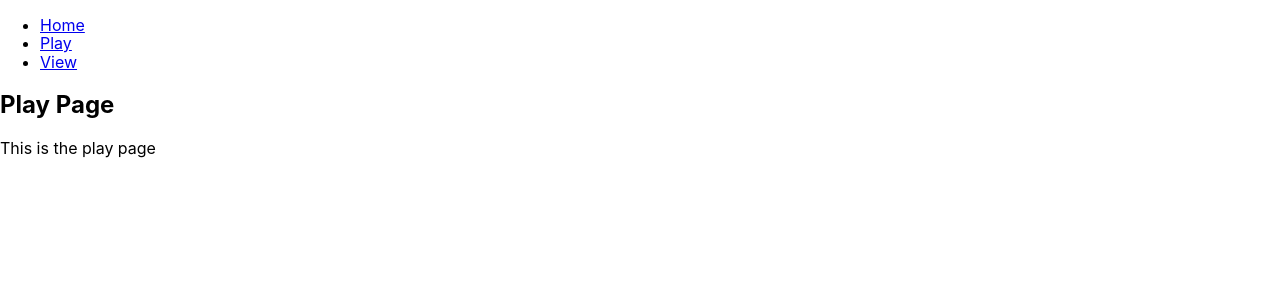
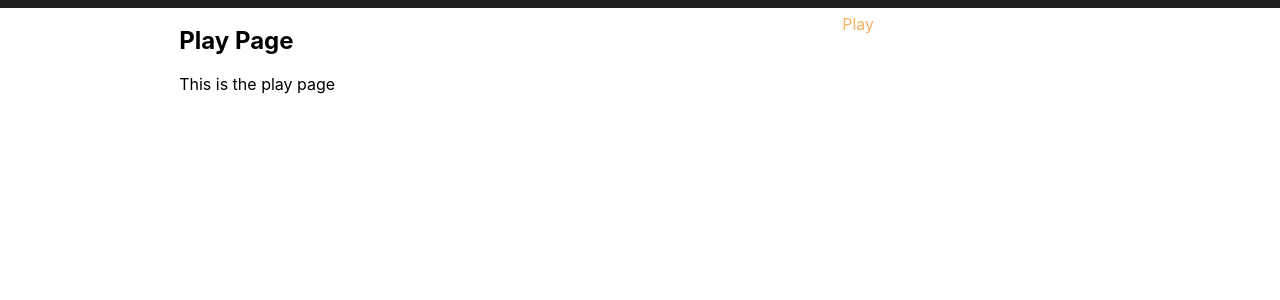
Before and after one commit to tuna33/rmd, a React app: page /play in a window 1280 px wide. Shown: the top 300 px of the page. Built offline with nearby package versions, Linux system fonts and the light colour scheme.

Commit message:
Add Header component

```diff
--- a/src/App.js
+++ b/src/App.js
@@ -1,26 +1,40 @@
 import React from 'react';
-import { BrowserRouter as Router, Switch, Route, Link } from 'react-router-dom';
+import { BrowserRouter as Router, Switch, Route } from 'react-router-dom';
 
 import { HomePage, PlayPage, ViewPage } from '@views';
+import { Header } from '@components';
+
+import styled, { css } from 'styled-components';
+
+const Grid = styled.div`
+  display: grid;
+  grid-template-columns: 14% 72% 14%;
+  grid-template-rows: 5% 93%;
+  gap: 0px 0px;
+  grid-template-areas:
+    '. header .'
+    '. content .';
+`;
+
+const baseHeaderStyles = css`
+  background-color: #202020;
+  background-color: 3px solid #a0a0a0;
+  font-size: 1rem;
+`;
+
+const DummyHeaderDiv = styled.div`
+  ${baseHeaderStyles};
+`;
 
 export const App = () => {
   return (
     <Router>
+      <Grid>
+        <DummyHeaderDiv />
+        <Header baseStyle={baseHeaderStyles} />
+        <DummyHeaderDiv />
+        <div />
         <div>
-        <nav>
-          <ul>
-            <li>
-              <Link to="/">Home</Link>
-            </li>
-            <li>
-              <Link to="/play">Play</Link>
-            </li>
-            <li>
-              <Link to="/view">View</Link>
-            </li>
-          </ul>
-        </nav>
-
           <Switch>
             <Route path="/play">
               <PlayPage />
@@ -33,6 +47,8 @@ export const App = () => {
             </Route>
           </Switch>
         </div>
+        <div />
+      </Grid>
     </Router>
   );
 };
--- /dev/null
+++ b/src/components/Header.js
@@ -0,0 +1,65 @@
+import React from 'react';
+import { NavLink } from 'react-router-dom';
+
+import styled from 'styled-components';
+
+const NavBar = () => {
+  const NavUnlisted = styled.div`
+    padding: 0px;
+    display: flex;
+    justify-content: space-between;
+
+    a {
+      text-decoration: none;
+      padding: 15px 22px 15px 22px;
+      color: white;
+    }
+
+    .current {
+      color: #f7b267;
+    }
+  `;
+
+  return (
+    <NavUnlisted>
+      <NavLink to="/" activeClassName="current" exact>
+        Home
+      </NavLink>
+      <NavLink to="/play" activeClassName="current" exact>
+        Play
+      </NavLink>
+      <NavLink to="/view" activeClassName="current" exact>
+        View
+      </NavLink>
+      <a href="https://github.com/backyardmonk/rmd">Contribute</a>
+    </NavUnlisted>
+  );
+};
+
+const Logo = () => {
+  const LogoText = styled.label`
+    padding: 15px 0px 15px 0px;
+    color: white;
+  `;
+
+  return <LogoText>RandomMagicDeck</LogoText>;
+};
+
+const Header = (props) => {
+  const baseStyle = props.baseStyle;
+  const HeaderDiv = styled.div`
+    ${baseStyle};
+    display: flex;
+    justify-content: space-between;
+  `;
+
+  return (
+    <HeaderDiv>
+      <Logo />
+      <div />
+      <NavBar />
+    </HeaderDiv>
+  );
+};
+
+export default Header;
--- /dev/null
+++ b/src/components/index.js
@@ -0,0 +1,3 @@
+import Header from './Header';
+
+export { Header };
--- a/src/index.css
+++ b/src/index.css
@@ -1,3 +1,6 @@
-html, body {
-	font-family: -apple-system, BlinkMacSystemFont, 'Segoe UI', Roboto, Oxygen, Ubuntu, Cantarell, 'Open Sans', 'Helvetica Neue', sans-serif;
+html,
+body {
+  font-family: -apple-system, BlinkMacSystemFont, 'Segoe UI', Roboto, Oxygen,
+    Ubuntu, Cantarell, 'Open Sans', 'Helvetica Neue', sans-serif;
+  font-size: 100%;
 }
```
Lines whose indentation alone changed are shown as unchanged.
